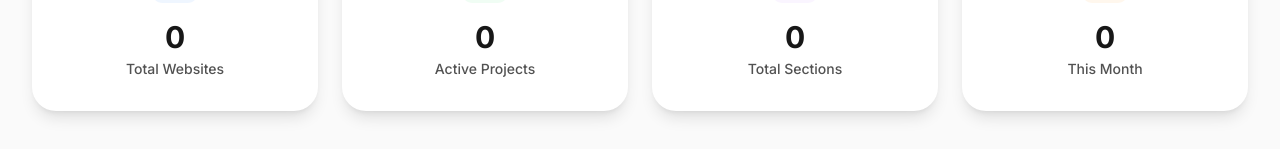
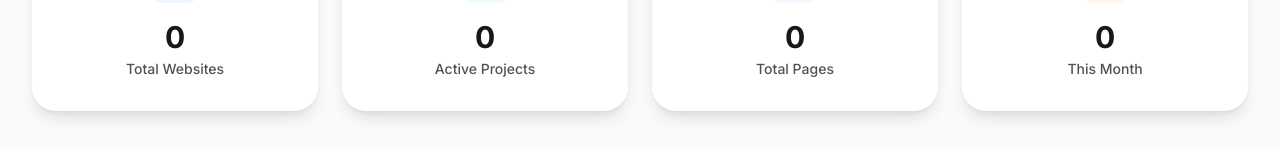
Before and after one commit to Iqbolshoh/react-section-builder, a React (Vite) app: page / in a window 1280 px wide. Shown: the part 444-593 px from the top of the page. Built offline with nearby package versions, Linux system fonts and the light colour scheme.

Commit message:
Updated App.tsx

```diff
--- a/src/App.tsx
+++ b/src/App.tsx
@@ -17,6 +17,7 @@ function App() {
               <Route path="/" element={<Dashboard />} />
               <Route path="/editor/:id?" element={<Editor />} />
               <Route path="/preview/:id" element={<Preview />} />
+              <Route path="/preview/:id/:pageId" element={<Preview />} />
             </Routes>
           </DndProvider>
         </ProjectProvider>
--- a/src/pages/Dashboard.tsx
+++ b/src/pages/Dashboard.tsx
@@ -59,7 +59,7 @@ const Dashboard: React.FC = () => {
   const stats = [
     { label: 'Total Websites', value: projects.length, icon: Globe, color: 'text-blue-600', bg: 'bg-blue-50' },
     { label: 'Active Projects', value: projects.length, icon: Zap, color: 'text-green-600', bg: 'bg-green-50' },
-    { label: 'Total Sections', value: projects.reduce((acc, p) => acc + p.sections.length, 0), icon: BarChart3, color: 'text-purple-600', bg: 'bg-purple-50' },
+    { label: 'Total Pages', value: projects.reduce((acc, p) => acc + p.pages.length, 0), icon: BarChart3, color: 'text-purple-600', bg: 'bg-purple-50' },
     { label: 'This Month', value: projects.filter(p => new Date(p.createdAt).getMonth() === new Date().getMonth()).length, icon: TrendingUp, color: 'text-orange-600', bg: 'bg-orange-50' }
   ];
 
@@ -280,7 +280,7 @@ const Dashboard: React.FC = () => {
                         <div className="flex items-center gap-4 text-sm platform-text-secondary platform-font-secondary">
                           <div className="flex items-center gap-1">
                             <Folder className="w-4 h-4" />
-                            {project.sections.length} sections
+                            {project.pages.length} pages
                           </div>
                           <div className="flex items-center gap-1">
                             <Clock className="w-4 h-4" />
```
